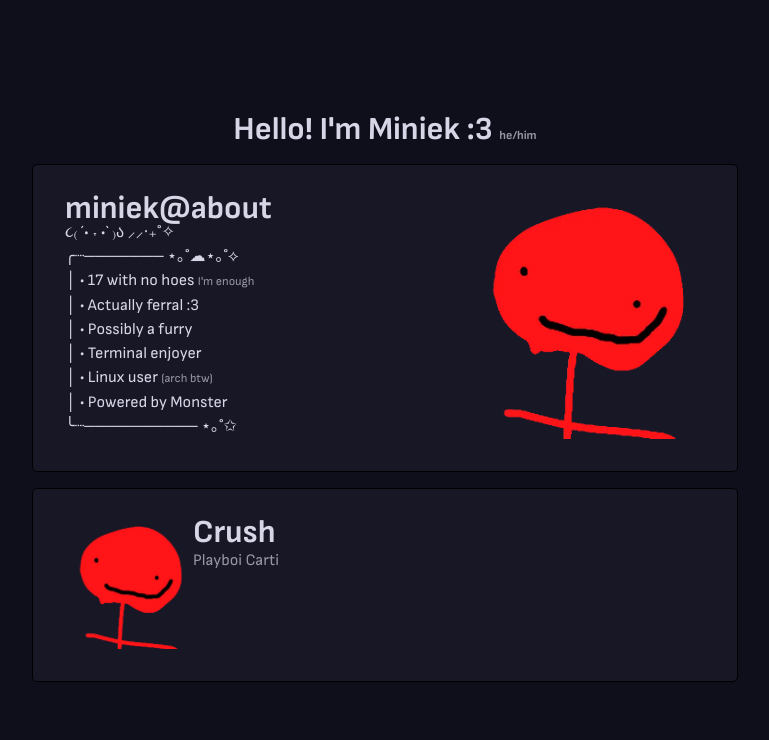
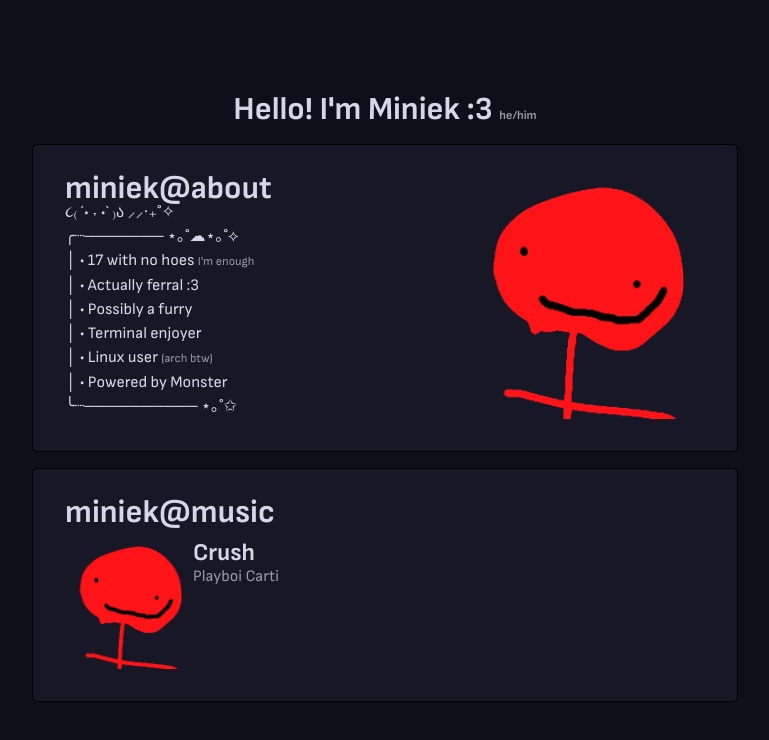
Before and after one commit to Miniek1/miniek.dev, a plain HTML site: page index.html in a window 1280 px wide. Shown: the whole page, without its empty margins (255-1024 px from the left). Drawn offline with Linux system fonts and the light colour scheme.

Commit message:
added miniek@music

```diff
--- a/index.html
+++ b/index.html
@@ -27,10 +27,13 @@
     </div>
 
     <div class="section" id="music">
-        <img src="assets/img/miniek.webp">
-        <div>
-            <h1>Crush</h1>
-            <p1>Playboi Carti</p1>
+        <h1>miniek@music</h1>
+        <div style="display: flex; flex-direction: row;">
+            <img src="assets/img/miniek.webp">
+            <div>
+                <h2>Crush</h1>
+                <p>Playboi Carti</p>
+            </div>
         </div>
     </div>
 </body>
--- a/style.css
+++ b/style.css
@@ -62,17 +62,25 @@ body small {
     width: clamp(10rem, 80%, 40rem);
 
     display: flex;
+    flex-direction: column;
 }
 
 #music img {
     height: 8rem;
+    width: 8rem;
+}
+
+#music h1 {
+    width: 100%;
+    height: fit-content;
+    padding-bottom: 1rem;
 }
 
 #music div {
     line-height: 2rem;
 }
 
-#music div p1 {
+#music div p {
     filter: brightness(70%);
 }
 
```
